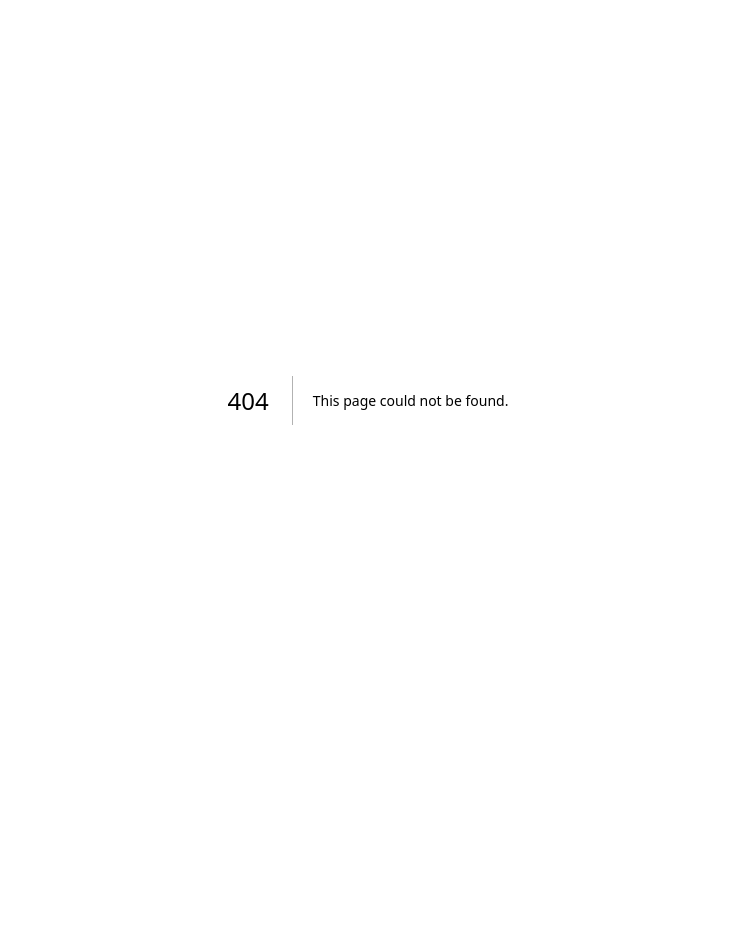
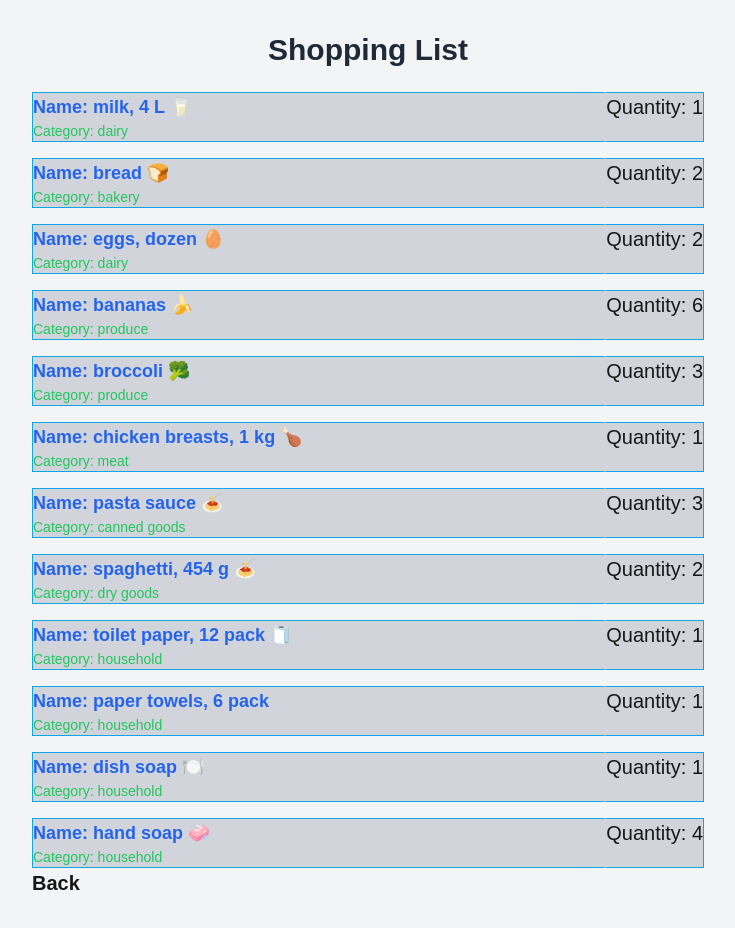
Before and after one commit to caryang2004/cprg306-assignments, a Next.js app: page /week-3 in a window 1280 px wide. Before the commit this address had no page. Shown: the whole page, without its empty margins (272-1007 px from the left). Before the commit the page ends 800 px from the top, so only its background shows below. Built offline with nearby package versions, Linux system fonts and the light colour scheme.

Commit message:
Week-3 Assignment

```diff
--- a/app/page.js
+++ b/app/page.js
@@ -6,6 +6,11 @@ const HomePage = () => {
     <div>
       <h1>CPRG 306: Web Development 2 - Assignments</h1>
       <p><Link href={"/week-2"}>Week 2 Assignment</Link></p>
+      <p><Link href={"/week-3"}>Week 3 Assignment</Link></p>
+
+
+
+
     </div>
   );
 }
--- a/app/week-2/page.js
+++ b/app/week-2/page.js
@@ -14,7 +14,7 @@ export default function Page() {
             <h1>Student Information</h1>
             <StudentInfo />
             <Link href="http://localhost:3000/">
-              Back
+            <p className="font-bold hover:text-blue-500 text-[20px]">Back</p>
             </Link>
         </div>
       </main>
--- /dev/null
+++ b/app/week-3/item-list.js
@@ -0,0 +1,101 @@
+
+// In item-list.js, create a functional component named ItemList.
+// Inside this component, copy paste the following item objects each with name, quantity, and category properties.
+// Render these items using the Item component you just created, passing item data as props.
+
+// item-list.js
+
+import React from 'react';
+import Item from './item';
+
+const ItemList = () => {
+    const item1 = {
+        name: "milk, 4 L 🥛",
+        quantity: 1,
+        category: "dairy",
+    };
+
+    const item2 = {
+      name: "bread 🍞",
+      quantity: 2,
+      category: "bakery",
+    };
+
+    const item3 = {
+      name: "eggs, dozen 🥚",
+      quantity: 2,
+      category: "dairy",
+    };
+
+    const item4 = {
+      name: "bananas 🍌",
+      quantity: 6,
+      category: "produce",
+    };
+
+    const item5 = {
+      name: "broccoli 🥦",
+      quantity: 3,
+      category: "produce",
+    };
+
+    const item6 = {
+      name: "chicken breasts, 1 kg 🍗",
+      quantity: 1,
+      category: "meat",
+    };
+
+    const item7 = {
+      name: "pasta sauce 🍝",
+      quantity: 3,
+      category: "canned goods",
+    };
+
+    const item8 = {
+      name: "spaghetti, 454 g 🍝",
+      quantity: 2,
+      category: "dry goods",
+    };
+
+    const item9 = {
+      name: "toilet paper, 12 pack 🧻",
+      quantity: 1,
+      category: "household",
+    };
+
+    const item10 = {
+      name: "paper towels, 6 pack",
+      quantity: 1,
+      category: "household",
+    };
+
+    const item11 = {
+      name: "dish soap 🍽️",
+      quantity: 1,
+      category: "household",
+    };
+
+    const item12 = {
+      name: "hand soap 🧼",
+      quantity: 4,
+      category: "household",
+    };
+
+  const items = [item1, item2, item3, item4, item5, item6, item7, item8, item9, item10, item11, item12];
+  // console.log(items);
+
+  return (
+    <ul className="space-y-4">
+      {items.map((item, index) => (
+        <Item
+          key={index}
+          name={item.name}
+          quantity={item.quantity}
+          category={item.category}
+        />
+      ))}
+    </ul>
+  );
+};
+
+export default ItemList;
--- /dev/null
+++ b/app/week-3/item.js
@@ -0,0 +1,26 @@
+// In item.js, create a functional component named Item.
+// This component should accept name, quantity, and category as props and display them in a list item element.
+// Use Tailwind classes for styling.
+
+// item.js
+
+import React from "react";
+
+const Item = ({name, quantity, category}) =>{
+    return(
+        <li className="flex items-center justify-between">
+            <div className="flex w-full h-full">
+            <div className="flex-1 border border-sky-500 border-r-gray-300 bg-gray-300">
+                <h3 className="text-lg font-semibold text-blue-600">Name: {name}</h3>
+                <p className="text-sm text-green-500">Category: {category}</p>
+
+            </div>
+            <div className="border border-sky-500 border-l-gray-300 bg-gray-300 ">
+            <span className="text-xl font-medium">Quantity: {quantity}</span></div>
+            </div>
+        </li>
+        /*<div className="border border-sky-500 bg-sky-800 w-full max-w-xs m-4 p-2"></div>*/
+    );
+};
+
+export default Item;
--- /dev/null
+++ b/app/week-3/page.js
@@ -0,0 +1,23 @@
+import Item from "./item";
+// import Item-list from "./item-list";
+// import React from 'react';
+import ItemList from './item-list';
+import Link from 'next/link';
+
+export default function Page() {
+  return (
+    <main className="min-h-screen bg-gray-100 p-8">
+      <div className=" max-w-2xl mx-auto">
+        <h1 className="text-3xl font-bold text-center text-gray-800 mb-6">
+          Shopping List
+        </h1>
+        <ItemList />
+        <Link href="http://localhost:3000/">
+              <p className="font-bold hover:text-blue-500 text-[20px]">Back</p>
+        </Link>
+      </div>
+    </main>
+
+
+  );
+}
```
